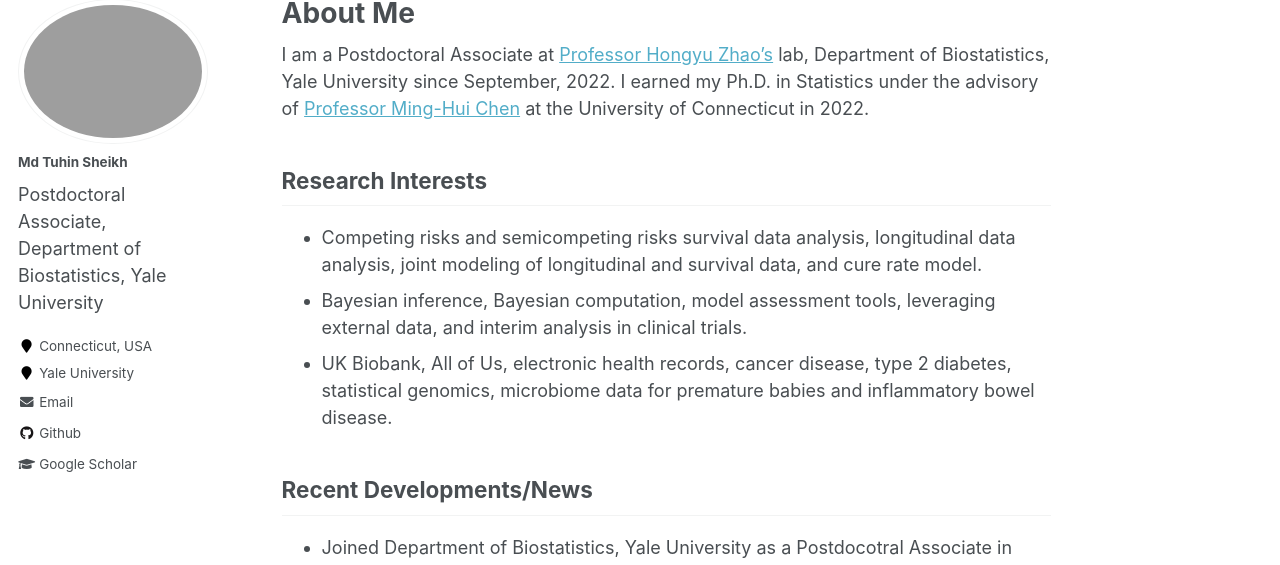
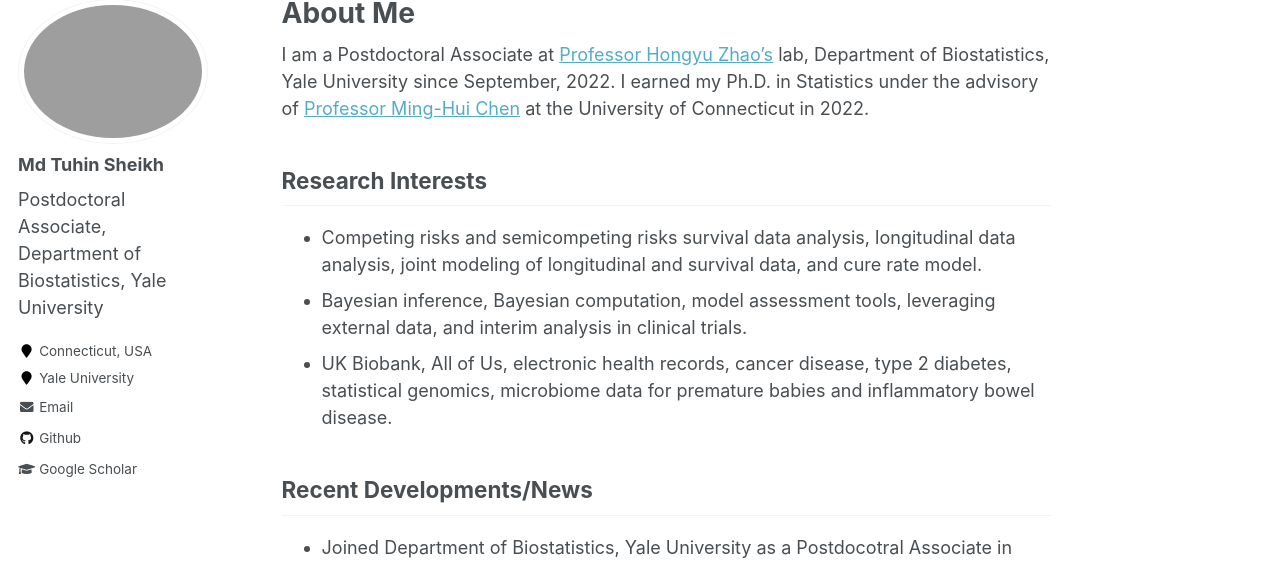
Before and after one commit to mdtuhinsheikh/mdtuhinsheikh.github.io, a Jekyll site: the page built from _pages/about.md, in a window 1280 px wide. Shown: the part 119-684 px from the top of the page. Built offline with Jekyll 4.4.1, drawn with Linux system fonts in a browser that asks for light colours.

Commit message:
name font size changed

```diff
--- a/_sass/_sidebar.scss
+++ b/_sass/_sidebar.scss
@@ -118,7 +118,7 @@
 }
 .sidebar .author__name {
   font-family: $sans-serif;
-  font-size: $type-size-6;
+  font-size: 18x/*$type-size-6;*/
 }
 
 .author__bio {
```
